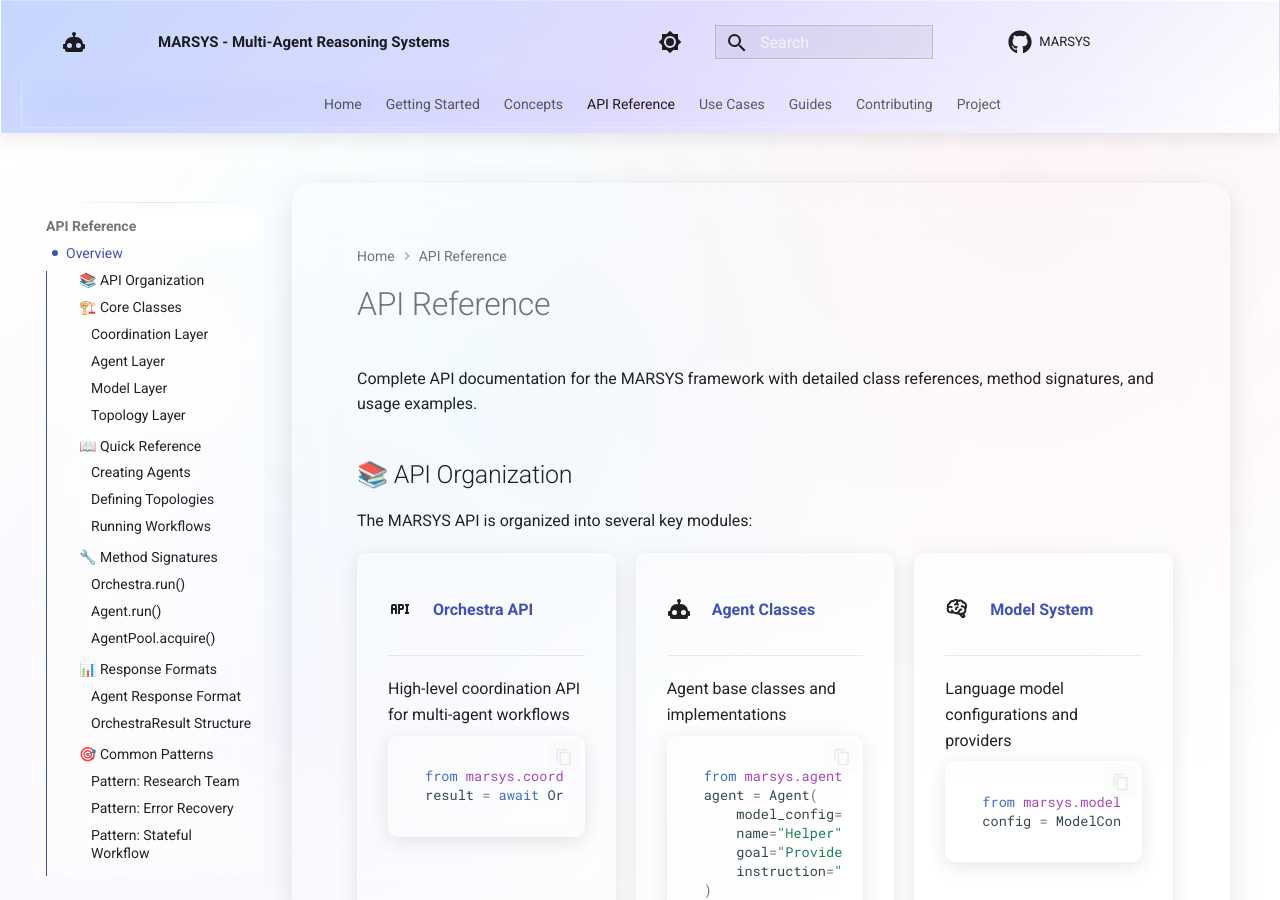
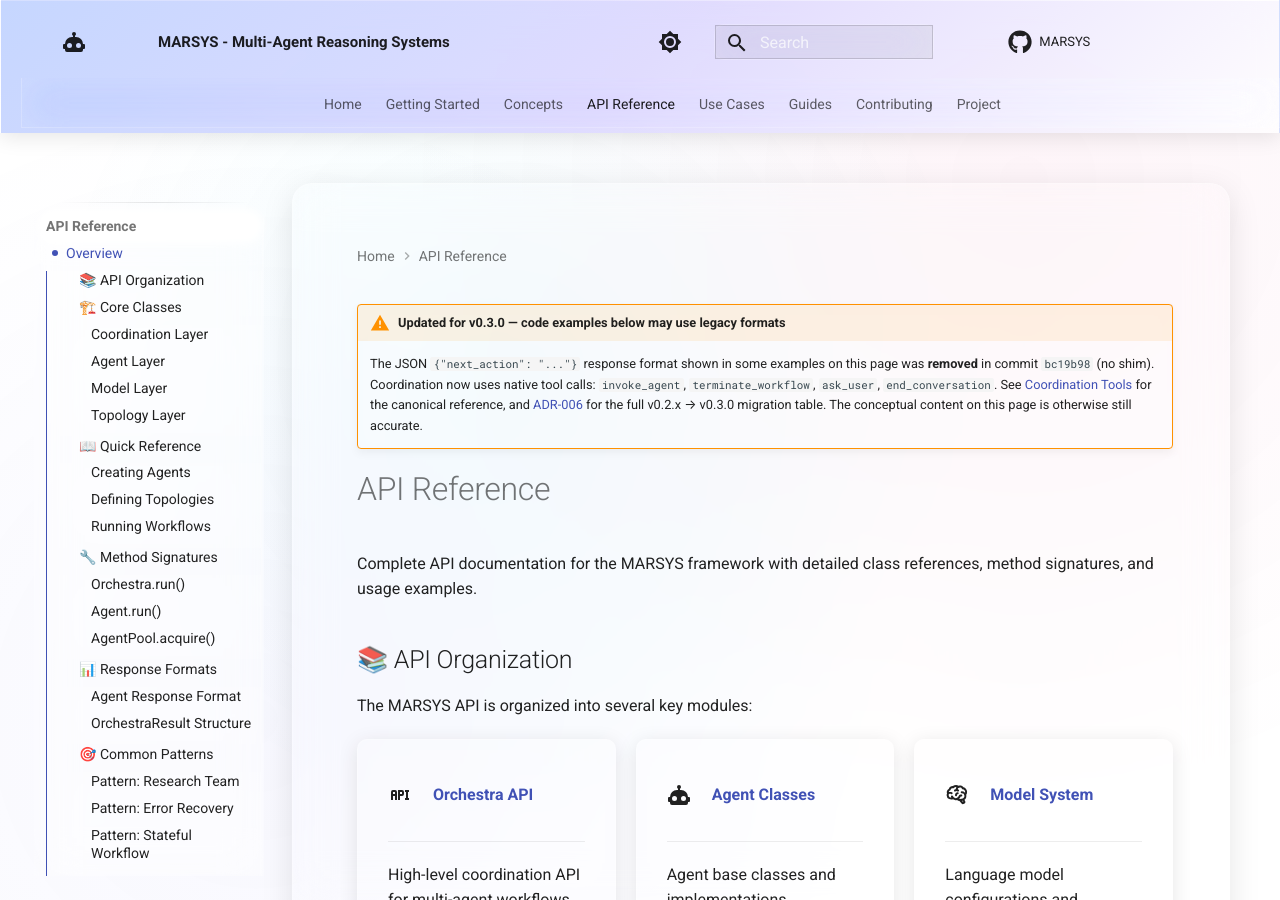
Before and after one commit to rezaho/MARSYS, an MkDocs documentation site: the page built from docs/api/overview.md, in a window 1280 px wide and 900 px high. Built offline with MkDocs 1.6.1 and Material for MkDocs 9.7.7, drawn with Linux system fonts in a browser that asks for light colours; comment, search, counter and statistics services are not loaded.

Commit message:
phase3.5: docs Phase-5+6 — CHANGELOG v0.3.0 entry + out-of-scope doc banners
Phase 5 (root-level docs):
- CHANGELOG.md: comprehensive v0.3.0 entry covering the unified-barrier
  orchestrator, RealRuntime, det-node singletons (Start/End/User), four
  coordination tools, AgentInput abstraction, retry-tiered steering,
  CONTENT_ONLY_HARD_LIMIT, the legacy migration shim, compile-time topology
  validation, and the docs overhaul itself. Renamed/Deprecated/Removed
  sections enumerate the v0.2.x → v0.3.0 migration. Version History table
  updated.
- Multi-Agent_Patterns.md: top-of-file historical-reference banner pointing
  readers at the canonical concept docs and ADRs. Body preserved (untracked
  draft material; full rewrite not in scope).
- CLAUDE.md: directory structure now lists agents/agent_input.py;
  coordination_tools.py comment uses canonical tool names; line 240's
  "ExecutionBranch, BranchType" callout clarifies that those are retained
  legacy types unused by Orchestrator (only BranchResult is still public);
  ActionType enum + response-format examples in §6.3 updated to current
  members and native tool-call format. (Untracked file; edits live on disk.)

Phase 6 (final adjudication — caught by verification grep):
- Master-plan scope missed 4 docs that still cite the removed JSON
  next_action format. Per "fix root causes, not symptoms": top-of-file
  deprecation banner added to docs/concepts/agents.md,
  docs/concepts/error-handling.md, docs/api/configuration.md, and
  docs/api/overview.md. Banners point at coordination-tools.md and ADR-006.
  Bodies preserved (conceptual content remains accurate; only the JSON
  examples are stale).

Verification:
- grep across docs/, examples/, CLAUDE.md, CHANGELOG.md,
  Multi-Agent_Patterns.md for BranchExecutor / BranchSpawner /
  DynamicBranchSpawner: only allowlisted historical mentions remain
  (CHANGELOG v0.2.1-beta "Fixed" entry; Multi-Agent_Patterns.md body
  flagged by its top banner).
- grep for "next_action" JSON: contextualized mentions only (deprecation
  banners, migration tables, ADR-006).

docs-to-be-converted/ updated: README now spans Phases 1+2+3+6, with the
4 Phase-6 banner-updated files copied into place.

```diff
--- a/docs/api/overview.md
+++ b/docs/api/overview.md
@@ -1,3 +1,12 @@
+!!! warning "Updated for v0.3.0 — code examples below may use legacy formats"
+    The JSON `{"next_action": "..."}` response format shown in some examples on
+    this page was **removed** in commit `bc19b98` (no shim). Coordination now
+    uses native tool calls: `invoke_agent`, `terminate_workflow`, `ask_user`,
+    `end_conversation`. See [Coordination Tools](../concepts/coordination-tools.md)
+    for the canonical reference, and [ADR-006](../architecture/framework/decisions/ADR-006-deprecation-timeline.md)
+    for the full v0.2.x → v0.3.0 migration table. The conceptual content on
+    this page is otherwise still accurate.
+
 # API Reference
 
 Complete API documentation for the MARSYS framework with detailed class references, method signatures, and usage examples.
```
Also changed, not shown: CHANGELOG.md (+53 -0 lines), docs/api/configuration.md (+9 -0 lines), docs/concepts/agents.md (+9 -0 lines), docs/concepts/error-handling.md (+9 -0 lines).
